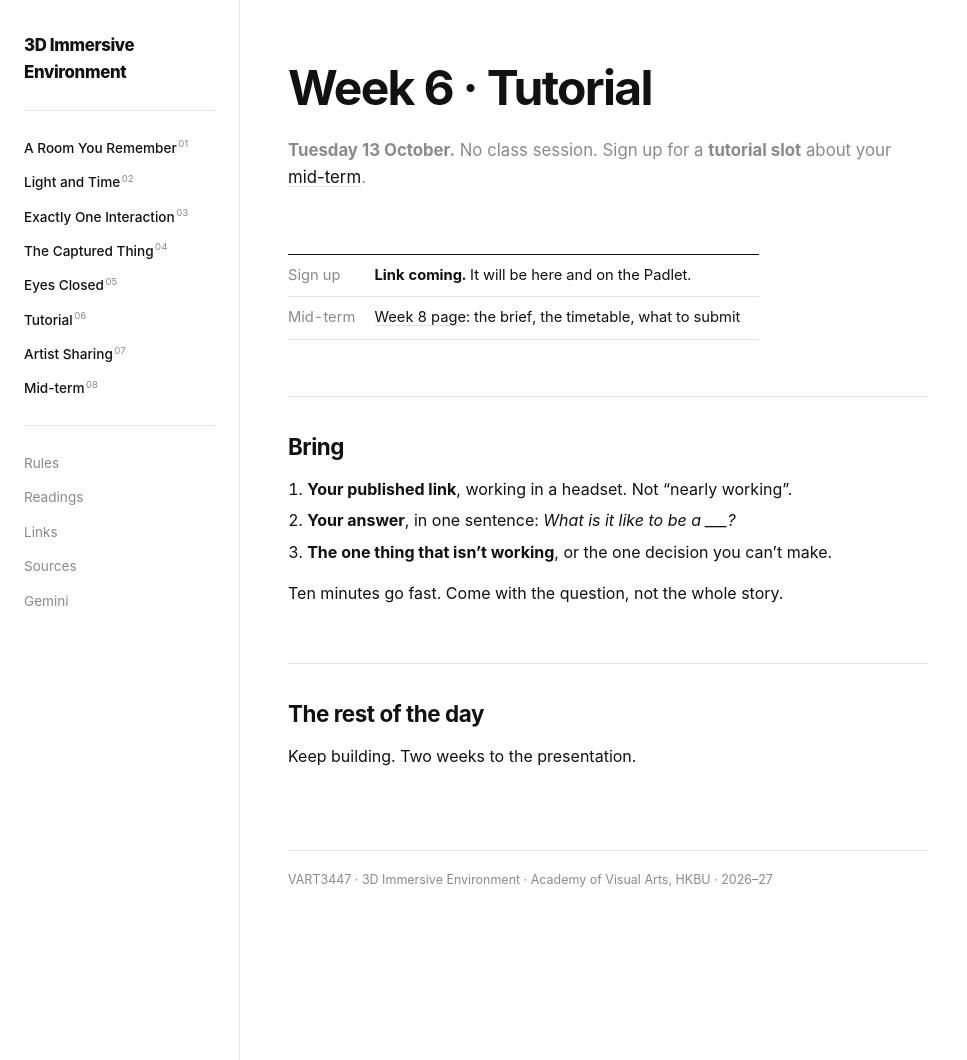
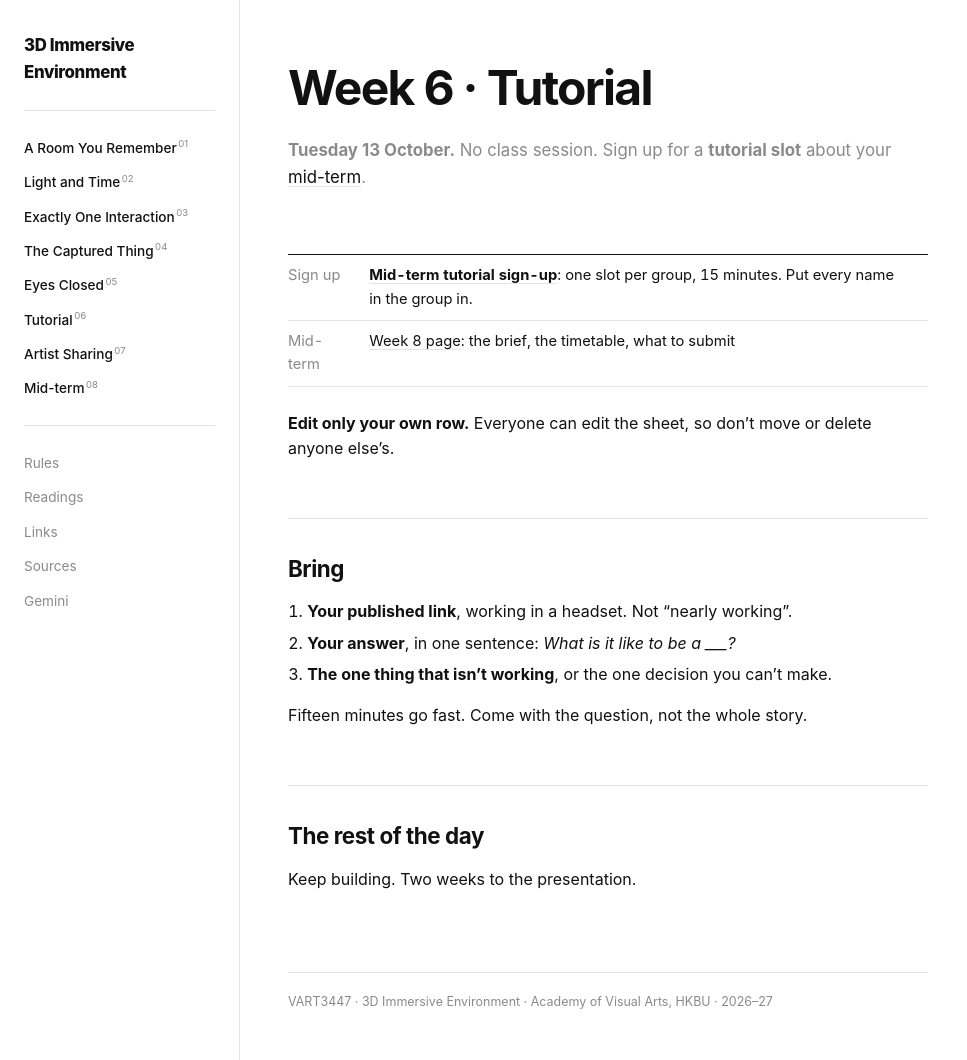
Before and after one commit to kachichan/vart3447-3d-immersive-environment, a Jekyll site: the page built from weeks/week06.md, in a window 1280 px wide and 1060 px high. Shown: the whole window, without its empty margins (0-967 px from the left). Built offline with Jekyll 4.4.1, drawn with Linux system fonts in a browser that asks for light colours; some web fonts are replaced.

Commit message:
Update week06.md

```diff
--- a/weeks/week06.md
+++ b/weeks/week06.md
@@ -4,7 +4,7 @@ nav_label: "Tutorial"
 ---
 
 <!--
-Drafted 6 Oct 2026. Sign-up link to add when Kachi shares it.
+Drafted 6 Oct 2026. Sign-up sheet linked 9 Oct (anyone with the link can edit).
 -->
 
 # Week 6 · Tutorial
@@ -13,8 +13,10 @@ Drafted 6 Oct 2026. Sign-up link to add when Kachi shares it.
 
 | | |
 |---|---|
-| Sign up | **Link coming.** It will be here and on the Padlet. |
+| Sign up | **[Mid-term tutorial sign-up](https://docs.google.com/spreadsheets/d/1h9FsB4dsEdDmssXB5Eu1Ciyoja8pRwC2pS9Hzbtvp1o/edit?usp=sharing)**: one slot per group, 15 minutes. Put every name in the group in. |
 | Mid-term | [Week 8 page](week08.md): the brief, the timetable, what to submit |
+
+**Edit only your own row.** Everyone can edit the sheet, so don't move or delete anyone else's.
 
 ## Bring
 
@@ -22,7 +24,7 @@ Drafted 6 Oct 2026. Sign-up link to add when Kachi shares it.
 2. **Your answer**, in one sentence: *What is it like to be a ___?*
 3. **The one thing that isn't working**, or the one decision you can't make.
 
-Ten minutes go fast. Come with the question, not the whole story.
+Fifteen minutes go fast. Come with the question, not the whole story.
 
 ## The rest of the day
 
```
